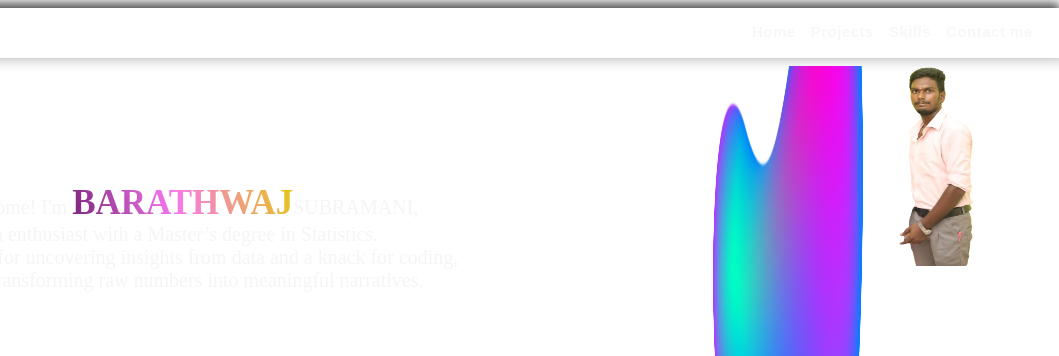
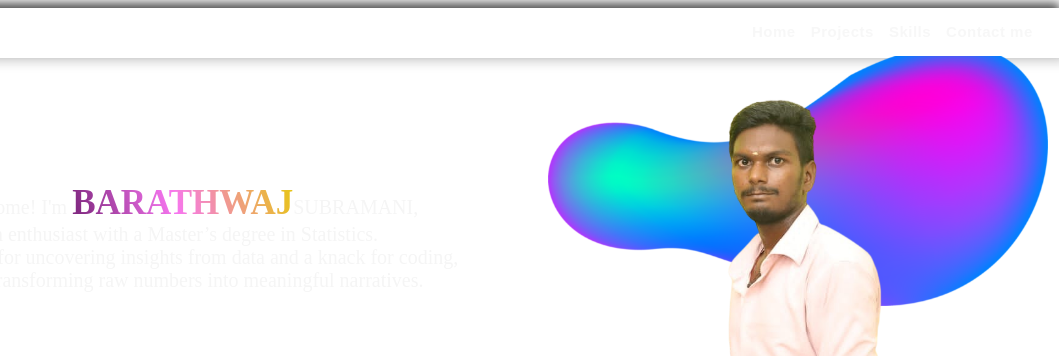
Before and after one commit to Barathwaj-Subramani/my-portfolio, a plain HTML site: page index.html in a window 1280 px wide. Shown: the top 356 px of the page, 221-1280 px from the left. Drawn offline with Linux system fonts and the light colour scheme.

Commit message:
Update stylesheetportfolio.css

```diff
--- a/stylesheetportfolio.css
+++ b/stylesheetportfolio.css
@@ -47,7 +47,6 @@
 .f2{
     display: flex;
     flex: 1;
-    transition: 1s;
 }
 .name{
     font-weight: bolder;
@@ -72,7 +71,7 @@
     margin-bottom: 0%;
     margin-left: 5px;
     margin-right: 10px ;
-    transition: 0.1s;
+    transition: 0.5s;
 }
 
 
@@ -212,39 +211,36 @@ h1{
     display: flex;
     height: 100%;
     width: 40%;
-
-    position: absolute;
+    justify-items: center;
+    align-items: center;
     transform: translateY(48px);
     right: 5px;
-    margin:10px;
+
     overflow: hidden;
 
 }
 .mypic img{
-
-    position: relative;
+    overflow: hidden;
+    position: absolute;
     left: 50%;
     transform: translateX(-50%);
     transition: bottom 1s, left 1s ;
-    overflow: hidden;
 }
 .bgpic{
-    width: 150px;
-    justify-items: center;
-    align-items: center;
-    bottom: 200px;
+    width:500px;
+
+    bottom: 350px;
     overflow: hidden;
 }
 .mypic:hover .bgpic{
     bottom: 250px;
 }
 .profilep{
-    height: 200px;
-    width: 100px;
-    bottom: 0px;
+    height: 520px;
+
+
     border-radius: 25%;
     overflow: hidden;
-
 }
 .mypic:hover .profilep{
     left: 53%;
```
